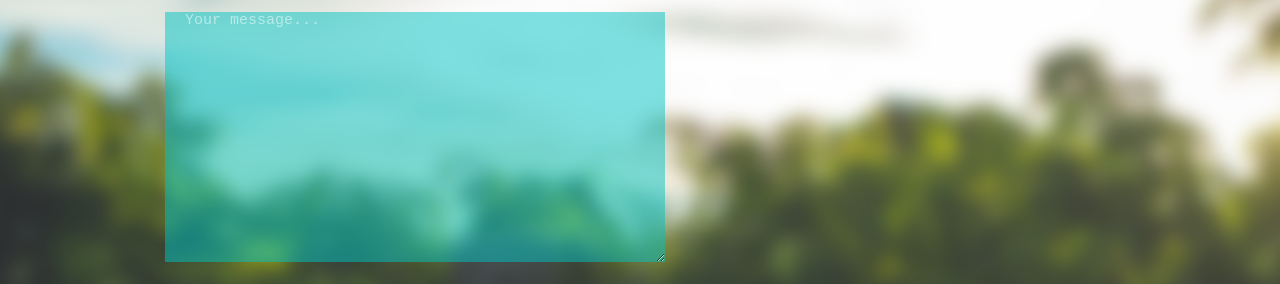
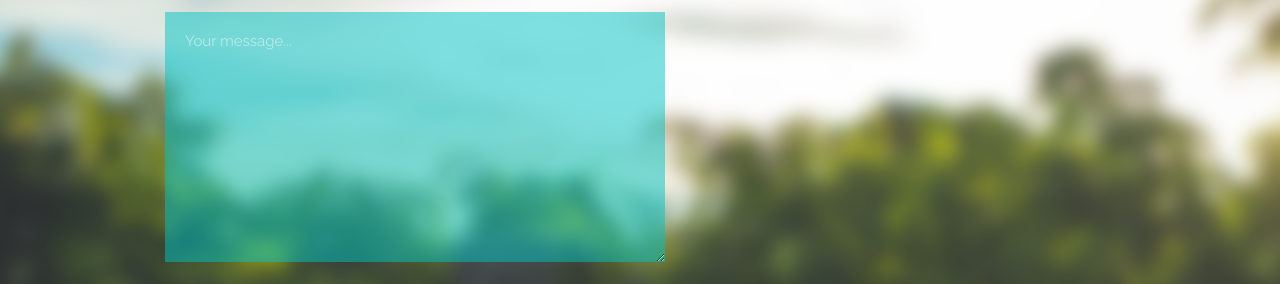
Before and after one commit to Katr1nD/footer-contect, a plain HTML site: page index.html in a window 1280 px wide. Shown: the part 516-800 px from the top of the page. Drawn offline with Linux system fonts and the light colour scheme.

Commit message:
fix textarea padding

```diff
--- a/css/main.css
+++ b/css/main.css
@@ -77,7 +77,13 @@ input {
 
 textarea {
     height: 250px;
-    padding-top: 50px;
+    box-sizing: border-box;
+    padding-top: 20px !important;
+}
+
+textarea,
+textarea::placeholder {
+    font-family: Raleway;
 }
 
 .contact-information {
```
